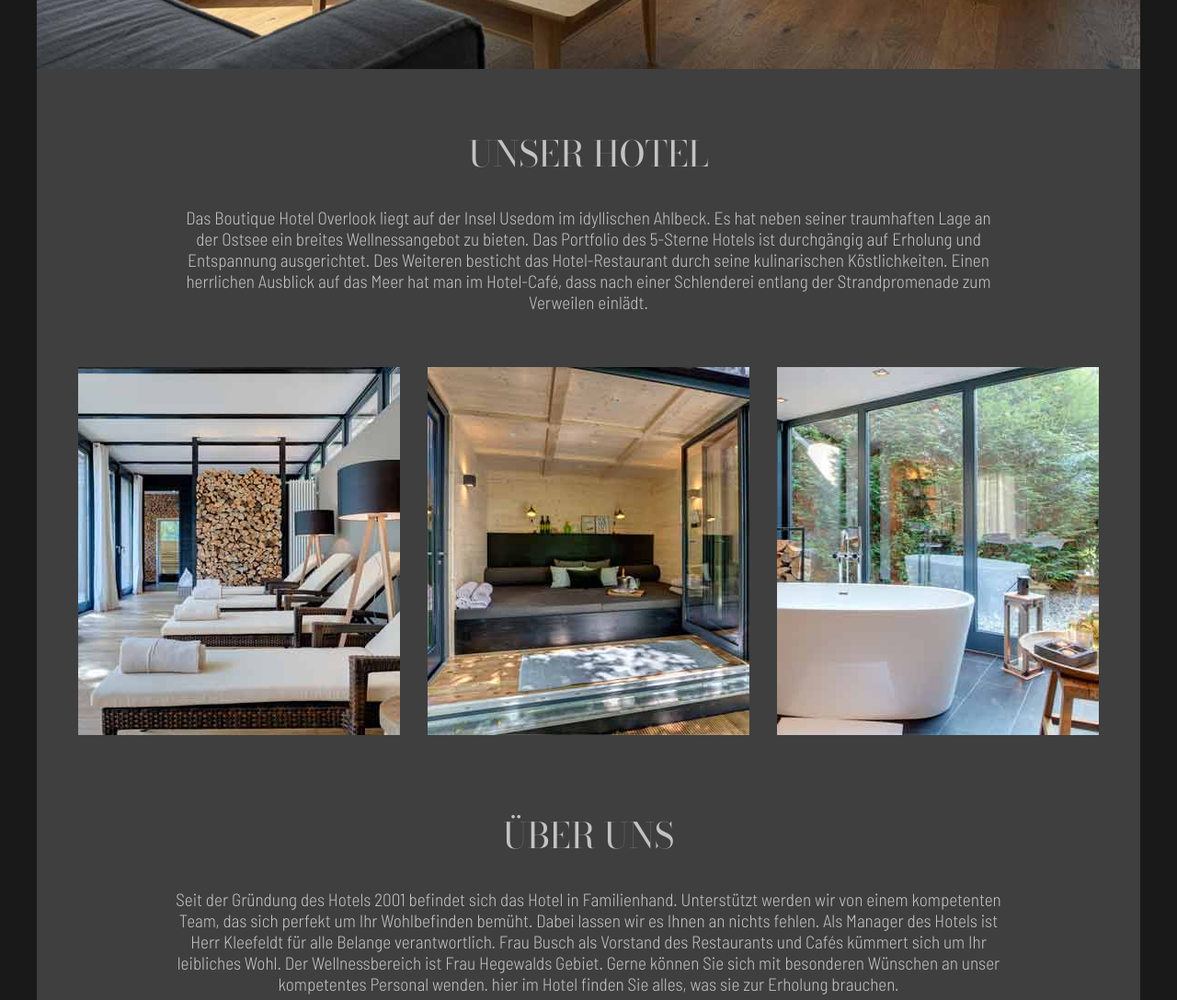
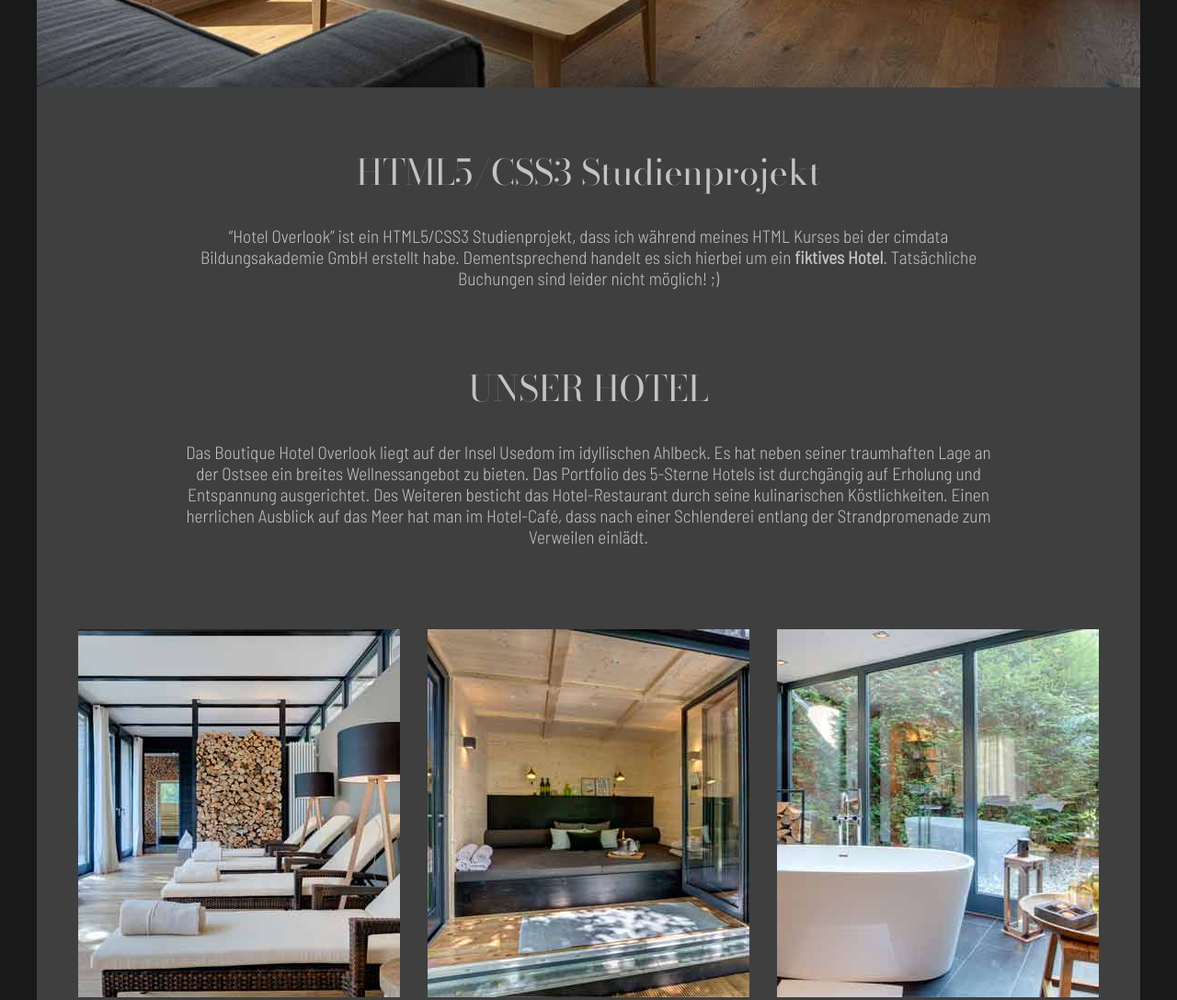
Before and after one commit to anne-tanner/html-case-study, a plain HTML site: page index.html in a window 1280 px wide. Shown: the part 760-1847 px from the top of the page at 92% size. Drawn offline with nearby package versions, Linux system fonts and the light colour scheme.

Commit message:
Anpassung für Behance

```diff
--- a/css/default.css
+++ b/css/default.css
@@ -33,19 +33,21 @@ body
 	margin: auto;
 	text-align: center;
 	padding:40px;
-	padding-bottom: 0;
+	padding-bottom: 20px;
 }
 
 h1
 {
 	font-family: 'Bodoni Moda', serif;
 	font-size: 250%;
+	font-weight: 300;
 	margin-bottom: 0px;
 }
 
 h3
 {
 	font-size: 130%;
+	font-weight: 300;
 	margin-top: 0px;
 	font-family: 'Bodoni Moda', serif;
 }
@@ -103,6 +105,16 @@ h3
 	font-family: 'Bodoni Moda', serif;
 	font-size: 200%;
 	padding:10px;
+}
+
+.indextext2
+{
+	width:75%;
+	margin:auto;
+	font-size: 120%;
+	text-align: center;
+	padding-top: 10px;
+	padding-bottom: 70px;
 }
 
 #index-pics-box
--- a/index.html
+++ b/index.html
@@ -9,7 +9,7 @@
 	<meta name="date" content="05.11.2021">
 	<meta name="keywords" lang="de" content="Boutique Hotel, Erholen, Entspannen, Ahlbeck, Wellness">
 
-	<title>Hotel Overlook - Ihr fünfsterne Boutique Hotel zum Erholen und Entspannen in Ahlbeck auf Usedom an der Ostsee</title>
+	<title>Hotel Overlook - Ein HTML/CSS Studienprojekt</title>
 
 	<!-- Google WEB Fonts Anfang -->
 	<link rel="preconnect" href="https://fonts.googleapis.com">
@@ -110,10 +110,21 @@
 		<div id="indexcontent">
 			<div class="indextext">
 				<div class="text-überschrift">
+					HTML5/CSS3 Studienprojekt
+				</div>
+				<p>
+					“Hotel Overlook” ist ein HTML5/CSS3 Studienprojekt, dass ich während meines HTML Kurses bei der cimdata Bildungsakademie GmbH erstellt habe.
+					Dementsprechend handelt es sich hierbei um ein <b>fiktives Hotel</b>. Tatsächliche Buchungen sind leider nicht möglich! ;)
+				</p>
+			</div>
+			<div class="indextext2">
+				<div class="text-überschrift">
 					UNSER HOTEL
 				</div>
 				<p>
-					Das Boutique Hotel Overlook liegt auf der Insel Usedom im idyllischen Ahlbeck. Es hat neben seiner traumhaften Lage an der Ostsee ein breites Wellnessangebot zu bieten. Das Portfolio des 5-Sterne Hotels ist durchgängig auf Erholung und Entspannung ausgerichtet. Des Weiteren besticht das Hotel-Restaurant durch seine kulinarischen Köstlichkeiten. Einen herrlichen Ausblick auf das Meer hat man im Hotel-Café, dass nach einer Schlenderei entlang der Strandpromenade zum Verweilen einlädt.
+					Das Boutique Hotel Overlook liegt auf der Insel Usedom im idyllischen Ahlbeck. Es hat neben seiner traumhaften Lage an der Ostsee ein breites Wellnessangebot zu bieten.
+					Das Portfolio des 5-Sterne Hotels ist durchgängig auf Erholung und Entspannung ausgerichtet. Des Weiteren besticht das Hotel-Restaurant durch seine kulinarischen Köstlichkeiten.
+					Einen herrlichen Ausblick auf das Meer hat man im Hotel-Café, dass nach einer Schlenderei entlang der Strandpromenade zum Verweilen einlädt.
 				</p>
 			</div>
 
```
